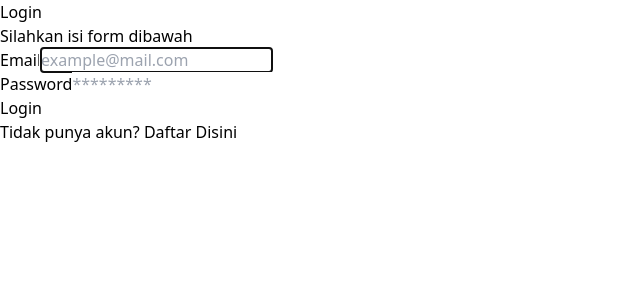
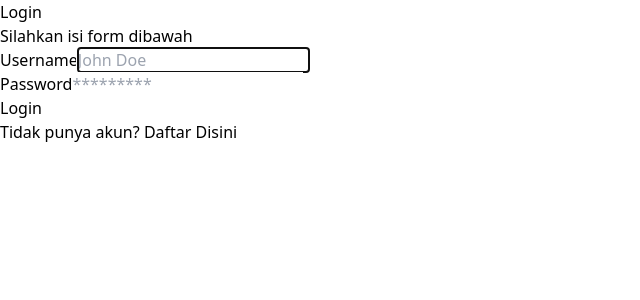
Before and after one commit to Gin-Arata/belajar-react, a React (Vite) app: page /login in a window 1280 px wide. Shown: the top 300 px of the page, without its empty margins (0-640 px from the left). Built offline with nearby package versions, Linux system fonts and the light colour scheme.

Commit message:
Penggunaan POST API untuk sistem login

```diff
--- a/package.json
+++ b/package.json
@@ -11,6 +11,7 @@
   },
   "dependencies": {
     "axios": "^1.7.2",
+    "jwt-decode": "^4.0.0",
     "react": "^18.3.1",
     "react-dom": "^18.3.1",
     "react-router-dom": "^6.24.1"
--- a/src/Pages/products.jsx
+++ b/src/Pages/products.jsx
@@ -2,11 +2,25 @@ import { useEffect, useRef, useState } from "react";
 import ProductCard from "../components/Fragments/ProductCard";
 import Button from "../components/Elements/Button";
 import { getProducts } from "../services/products.service";
+import { getUsername } from "../services/auth.service";
 
 const ProductPage = () => {
   const [cart, setCart] = useState([]);
   const [totalPrice, setTotalPrice] = useState(0);
   const [products, setProducts] = useState([]);
+  const [username, setUsername] = useState("");
+
+  // Penggunaan useEffect untuk mengambil data dari token localStorage dan melakukan decode token
+  useEffect(() => {
+    const token = localStorage.getItem("token");
+
+    // Handle jika tidak ada token
+    if(token) {
+      setUsername(getUsername(token));
+    } else {
+      window.location.href = "/login";
+    }
+  }, []);
 
   // Penggunaan componentDidMount menggunakan stateless component
   useEffect(() => {
@@ -44,11 +58,8 @@ const ProductPage = () => {
     });
   }, []);
 
-  const email = localStorage.getItem("email");
-
   const handleLogout = () => {
-    localStorage.removeItem("email");
-    localStorage.removeItem("password");
+    localStorage.removeItem("token");
     window.location.href = "/login";
   };
 
@@ -69,7 +80,7 @@ const ProductPage = () => {
   return (
     <>
       <div className="bg-blue-500 h-16 flex justify-end items-center px-10 text-white">
-        {email}
+        {username && <p className="mr-5">Welcome, {username}</p>}
         <Button
           classname="bg-slate-950 hover:bg-slate-700 ml-5"
           onClick={handleLogout}
--- a/src/components/Fragments/FormLogin.jsx
+++ b/src/components/Fragments/FormLogin.jsx
@@ -1,30 +1,50 @@
 import InputElements from "../Elements/Input";
 import Button from "../Elements/Button";
 import { useEffect, useRef } from "react";
+import { login } from "../../services/auth.service";
+import { useState } from "react";
 
 const FormLogin = () => {
+  // Penggunaan useState untuk menyimpan response dari API
+  const [loginFailed, setLoginFailed] = useState("");
+
+  // Penggunaan API Post untuk melakukan login
   const handleLogin = (event) => {
     event.preventDefault();
-        localStorage.setItem('email', event.target.email.value);
-        localStorage.setItem('password', event.target.password.value);
+    // localStorage.setItem('email', event.target.email.value);
+    // localStorage.setItem('password', event.target.password.value);
+    // window.location.href = '/products';
+    const data = {
+      username: event.target.username.value,
+      password: event.target.password.value,
+    };
+
+    login(data, (status, res) => {
+      if (status) {
+        localStorage.setItem("token", res.token);
         window.location.href = '/products';
+      } else {
+        setLoginFailed(res.response.data);
       }
+    });
+  };
 
   // Penggunaan useRef untuk melakukan focus terhadap input
-    const emailRef = useRef();
+  const usernameRef = useRef();
 
   useEffect(() => {
-        emailRef.current.focus();
+    usernameRef.current.focus();
   });
 
   return (
     <form onSubmit={handleLogin}>
+      {loginFailed && <p className="text-center text-red-500">{loginFailed}</p>}
       <InputElements
-                name="email"
-                type="email"
-                placeholder="example@mail.com"
-                label="Email"
-                ref={emailRef}
+        name="username"
+        type="text"
+        placeholder="John Doe"
+        label="Username"
+        ref={usernameRef}
       />
       <InputElements
         name="password"
@@ -32,9 +52,14 @@ const FormLogin = () => {
         placeholder="*********"
         label="Password"
       />
-          <Button classname="w-full text-center bg-blue-500 hover:bg-blue-700" type="submit">Login</Button>
+      <Button
+        classname="w-full text-center bg-blue-500 hover:bg-blue-700"
+        type="submit"
+      >
+        Login
+      </Button>
     </form>
   );
-}
+};
 
 export default FormLogin;
--- /dev/null
+++ b/src/services/auth.service.js
@@ -0,0 +1,15 @@
+import axios from "axios";
+import { jwtDecode } from "jwt-decode";
+
+export const login = (data, callback) => {
+    axios.post('https://fakestoreapi.com/auth/login', data).then((res) => {
+        callback(true, res.data);
+    }). catch((err) => {
+        callback(false, err);
+    });
+}
+
+export const getUsername = (token) => {
+    const decoded = jwtDecode(token);
+    return decoded.user;
+}
```
Also changed, not shown: 1 other file (tests, documents, lock files or other folders). Lines whose indentation alone changed are shown as unchanged.
